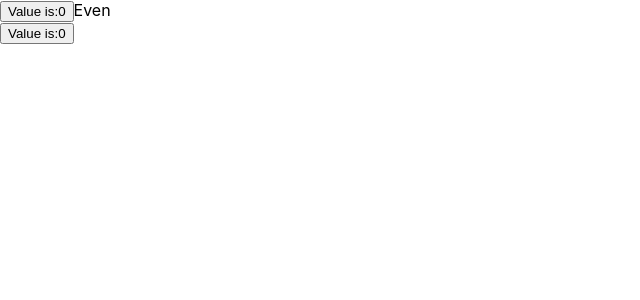
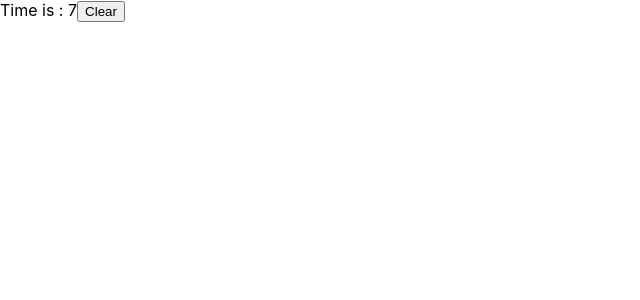
Before and after one commit to gilbertmunuotz/reacthooks, a React (Create React App) app: page / in a window 1280 px wide. Shown: the top 300 px of the page, without its empty margins (0-640 px from the left). Built offline with nearby package versions, Linux system fonts and the light colour scheme.

Commit message:
At least We are getting Better....

```diff
--- a/src/App.js
+++ b/src/App.js
@@ -18,8 +18,9 @@
 // export const MyContext = React.createContext()
 // import DataReduce2 from "./Components3/DataReduce2";
 // import Father from "./Components4/Father";
+// import Memo from "./Components4/Memo";
 
-import Memo from "./Components4/Memo";
+import RefHook from "./Components4/RefHook";
 
 // const initialState = 0;
 
@@ -68,7 +69,8 @@ function App() {
       {/* <DataReduce1 /> */}
       {/* <DataReduce2 /> */}
       {/* <Father /> */}
-      <Memo/>
+      {/* <Memo/> */}
+      <RefHook/>
     </div>
     // </MyContext.Provider>
   );
--- a/src/Components4/Memo.js
+++ b/src/Components4/Memo.js
@@ -1,4 +1,4 @@
-import React, { useState } from 'react'
+import React, { useState, useMemo } from 'react'
 
 function Memo() {
     const [one, setOne] = useState(0)
@@ -12,15 +12,20 @@ function Memo() {
         setSecond(second + 1)
     }
 
-    const isEven = () => {
-        return one % 2 === 0;
-    }
+    const isEven = useMemo(() => {
+        let i = 0;
+        while (i < 20000000000000000000000000000000000000000000000000000000000000000000n) {
+            i++;
+            return one % 2 === 0;
+        }
+    }, [one])
+
 
     return (
         <div className='Memo'>
             <div>
                 <button onClick={increment1}>Value is:{one}</button>
-                <span>{isEven() ? 'Even' : 'Odd'}</span>
+                <span>{isEven ? 'Even' : 'Odd'}</span>
             </div>
             <div>
                 <button onClick={increment2}>Value is:{second}</button>
--- /dev/null
+++ b/src/Components4/RefHook.jsx
@@ -0,0 +1,28 @@
+import React, { useEffect, useRef, useState } from 'react'
+
+function RefHook() {
+    // const myFocus = useRef(null)
+    const myCount = useRef()
+
+    const [count, setCount] = useState(0)
+
+    useEffect(() => {
+        // myFocus.current.focus()
+        myCount.current = setInterval(() => {
+            setCount(initialcount => initialcount + 1)
+        }, 1000)
+        return () => {
+            clearInterval(myCount.current)
+        }
+    }, [])
+
+    return (
+        <div className='RefHook'>
+            {/* <input type="text" ref={myFocus} /> */}
+            Time is : {count}
+            <button type="button" onClick={() => clearInterval(myCount.current)}>Clear</button>
+        </div>
+    )
+}
+
+export default RefHook
```
